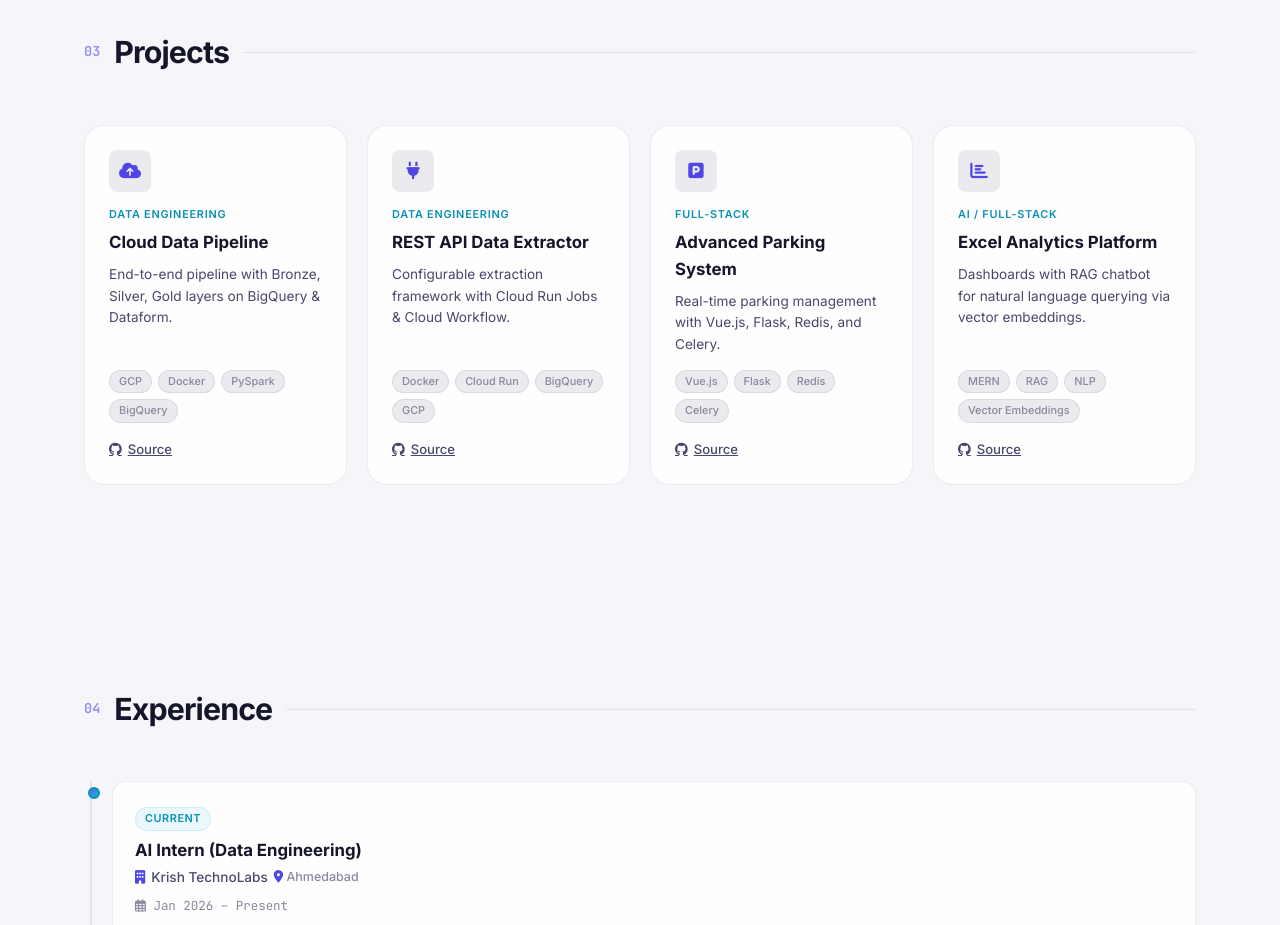
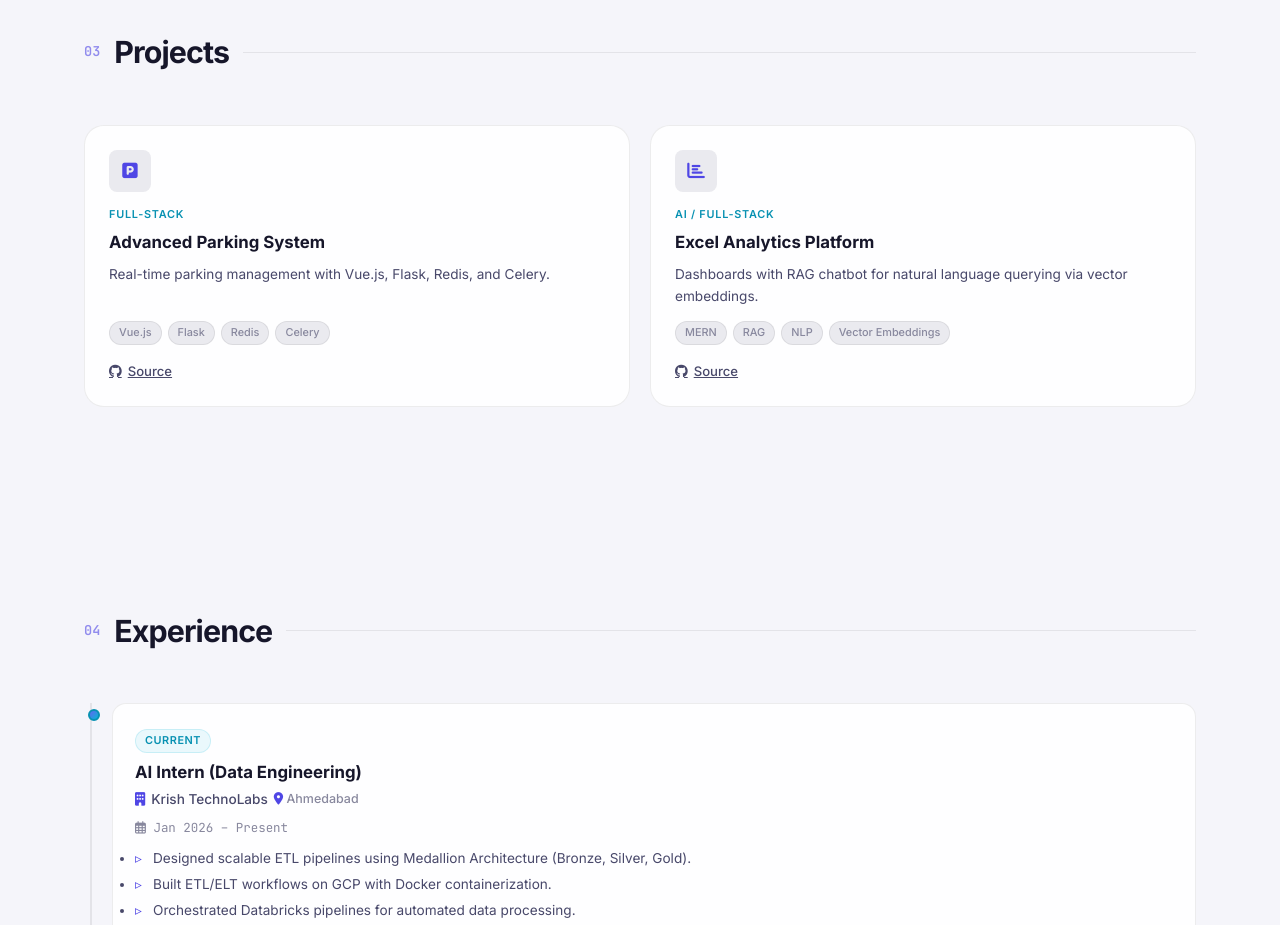
Before and after one commit to unmasked2105/portfolio, a React (Vite) app: page / in a window 1280 px wide. Shown: the part 3200-4125 px from the top of the page. Built offline with nearby package versions, Linux system fonts and the light colour scheme.

Commit message:
Remove DE projects, keep only Parking & Excel

```diff
--- a/src/components/Projects.tsx
+++ b/src/components/Projects.tsx
@@ -1,11 +1,4 @@
-import type { Project } from '../types';
-
-const PROJECTS: Project[] = [
-  { icon: 'cloud-upload-alt', cat: 'Data Engineering', title: 'Cloud Data Pipeline', desc: 'End-to-end pipeline with Bronze, Silver, Gold layers on BigQuery & Dataform.', tags: ['GCP', 'Docker', 'PySpark', 'BigQuery'], link: 'https://github.com/unmasked2105' },
-  { icon: 'plug', cat: 'Data Engineering', title: 'REST API Data Extractor', desc: 'Configurable extraction framework with Cloud Run Jobs & Cloud Workflow.', tags: ['Docker', 'Cloud Run', 'BigQuery', 'GCP'], link: 'https://github.com/unmasked2105' },
-  { icon: 'parking', cat: 'Full-Stack', title: 'Advanced Parking System', desc: 'Real-time parking management with Vue.js, Flask, Redis, and Celery.', tags: ['Vue.js', 'Flask', 'Redis', 'Celery'], link: 'https://github.com/unmasked2105' },
-  { icon: 'chart-bar', cat: 'AI / Full-Stack', title: 'Excel Analytics Platform', desc: 'Dashboards with RAG chatbot for natural language querying via vector embeddings.', tags: ['MERN', 'RAG', 'NLP', 'Vector Embeddings'], link: 'https://github.com/unmasked2105' },
-];
+import { PROJECTS } from '../data/projects';
 
 export default function Projects() {
   return (
--- a/src/data/projects.ts
+++ b/src/data/projects.ts
@@ -1,22 +1,6 @@
 import type { Project } from '../types';
 
 export const PROJECTS: Project[] = [
-  {
-    icon: 'cloud-upload-alt',
-    cat: 'Data Engineering',
-    title: 'Cloud Data Pipeline',
-    desc: 'End-to-end pipeline with Bronze, Silver, Gold layers on BigQuery &amp; Dataform.',
-    tags: ['GCP', 'Docker', 'PySpark', 'BigQuery'],
-    link: 'https://github.com/unmasked2105/BQ_data_extraction_guide',
-  },
-  {
-    icon: 'plug',
-    cat: 'Data Engineering',
-    title: 'REST API Data Extractor',
-    desc: 'Configurable extraction framework with Cloud Run Jobs &amp; Cloud Workflow.',
-    tags: ['Docker', 'Cloud Run', 'BigQuery', 'GCP'],
-    link: 'https://github.com/unmasked2105/DE_CRM_WEBSITE_INVENTORY_TO_BQ',
-  },
   {
     icon: 'parking',
     cat: 'Full-Stack',
```
